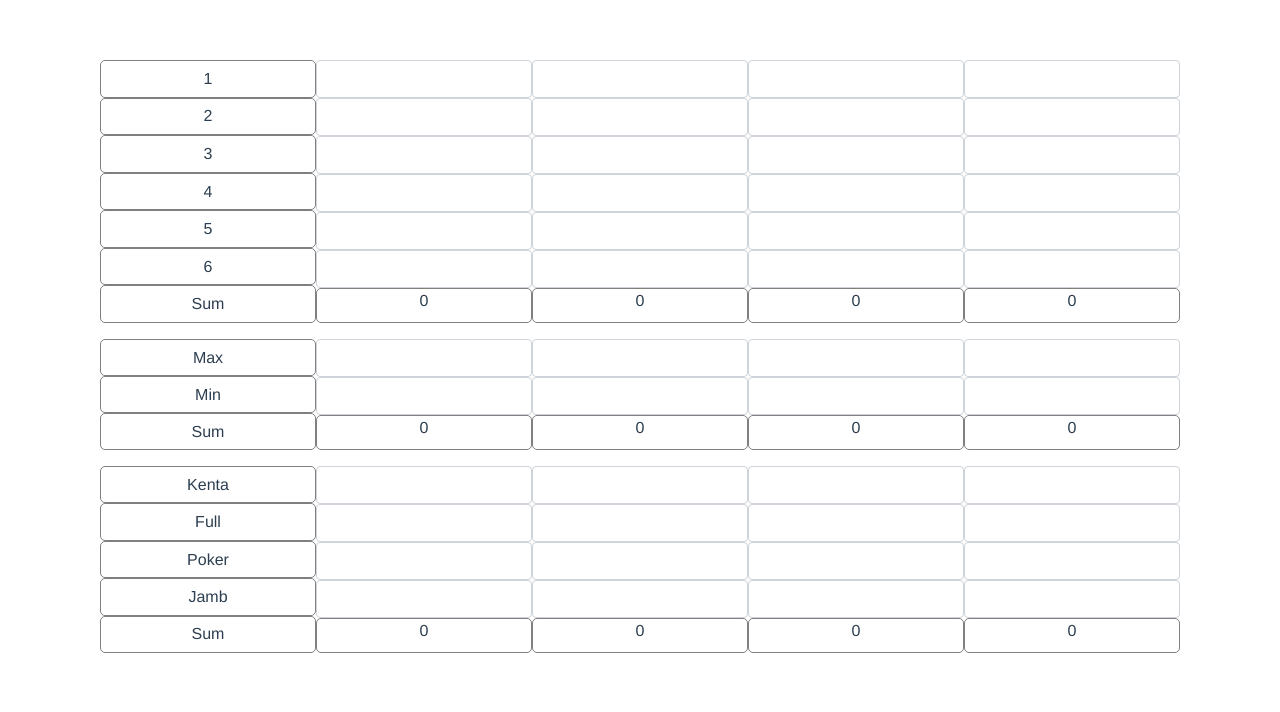
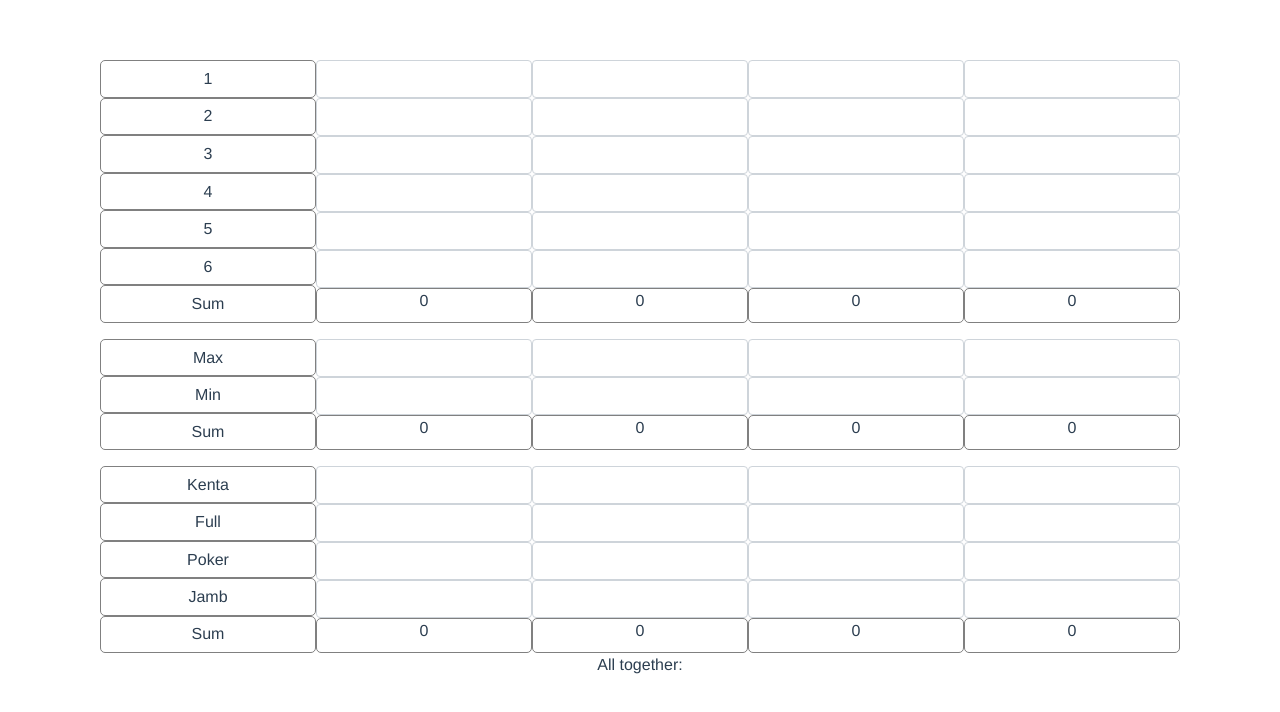
Before and after one commit to miklavcj/kocke-app, a Vue app: page / in a window 1280 px wide. Shown: the top 712 px of the page. Built offline with nearby package versions, Linux system fonts and the light colour scheme.

Commit message:
Added sums and final result

```diff
--- a/src/App.vue
+++ b/src/App.vue
@@ -27,6 +27,8 @@
           <b-col><special :special="specialN"></special></b-col>
         </b-row>
       </b-container>
+
+      <p>All together: {{result}}</p>
     </b-container>
   </div>
 </template>
@@ -146,6 +148,22 @@ export default {
       sum: null,
     },
   }),
+  computed: {
+    result: function ()  {
+      if( this.numbersDown.sum && this.numbersMixed.sum && this.numbersUp.sum && this.numbersN.sum &&
+          this.minMaxDown.sum && this.minMaxMixed.sum && this.minMaxUp.sum && this.minMaxN.sum &&
+          this.specialDown.sum && this.specialMixed.sum && this.specialUp.sum && this.specialN.sum
+      ) {
+        let sum = this.numbersDown.sum + this.numbersMixed.sum + this.numbersUp.sum + this.numbersN.sum +
+        this.minMaxDown.sum + this.minMaxMixed.sum + this.minMaxUp.sum + this.minMaxN.sum +
+        this.specialDown.sum + this.specialMixed.sum + this.specialUp.sum + this.specialN.sum
+      return sum;
+      }
+
+
+}
+  },
+
 };
 </script>
 
--- a/src/components/MinMax.vue
+++ b/src/components/MinMax.vue
@@ -23,6 +23,7 @@ export default {
       mM: {
         max: null,
         min: null,
+        sum: null
       },
     };
   },
@@ -33,6 +34,8 @@ export default {
           (Number(this.mM.max) - Number(this.mM.min)) *
           Number(this.numbers.one);
 
+        this.mM.sum = sum;
+      this.minMax.sum = sum;
         return sum;
       }
     },
--- a/src/components/Numbers.vue
+++ b/src/components/Numbers.vue
@@ -78,7 +78,7 @@
 
 
 
-    <div class="box">{{ numSum || "0" }}</div>
+    <div class="box" >{{ numSum || "0" }}</div>
   </div>
 </template>
 
@@ -96,8 +96,8 @@ export default {
         four: null,
         five: null,
         six: null,
+        sum: null
       },
-      selectOne: [0, 1, 2, 3, 4, 5],
     };
   },
   computed: {
@@ -113,6 +113,7 @@ export default {
       if (sum >= 60) {
         sum += 30;
       }
+      this.nms.sum = sum;
       this.numbers.sum = sum;
       return sum;
     },
--- a/src/components/Special.vue
+++ b/src/components/Special.vue
@@ -41,6 +41,7 @@ export default {
         full: null,
         poker: null,
         jamb: null,
+        sum: null,
       },
     };
   },
@@ -52,6 +53,7 @@ export default {
         Number(this.spl.poker) +
         Number(this.spl.jamb);
 
+      this.spl.sum = sum;
       this.special.sum = sum;
       return sum;
     },
```
